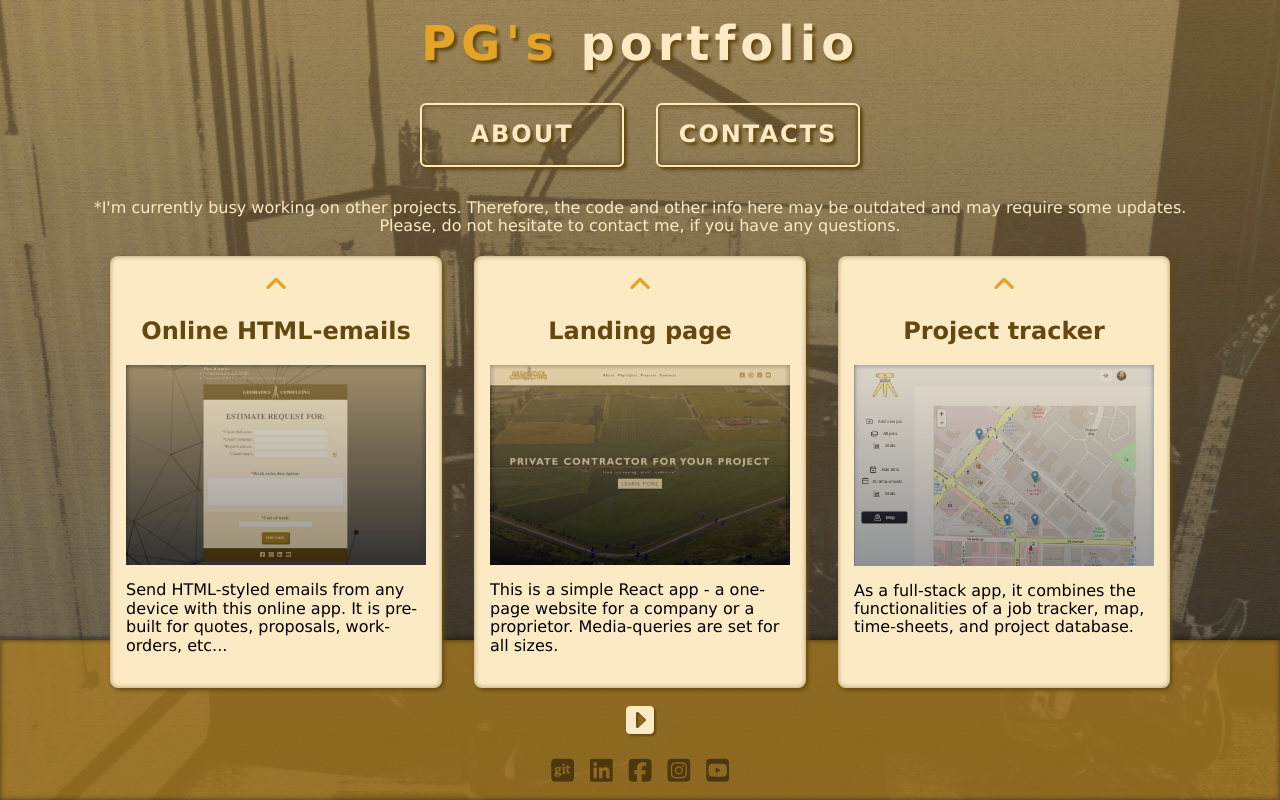
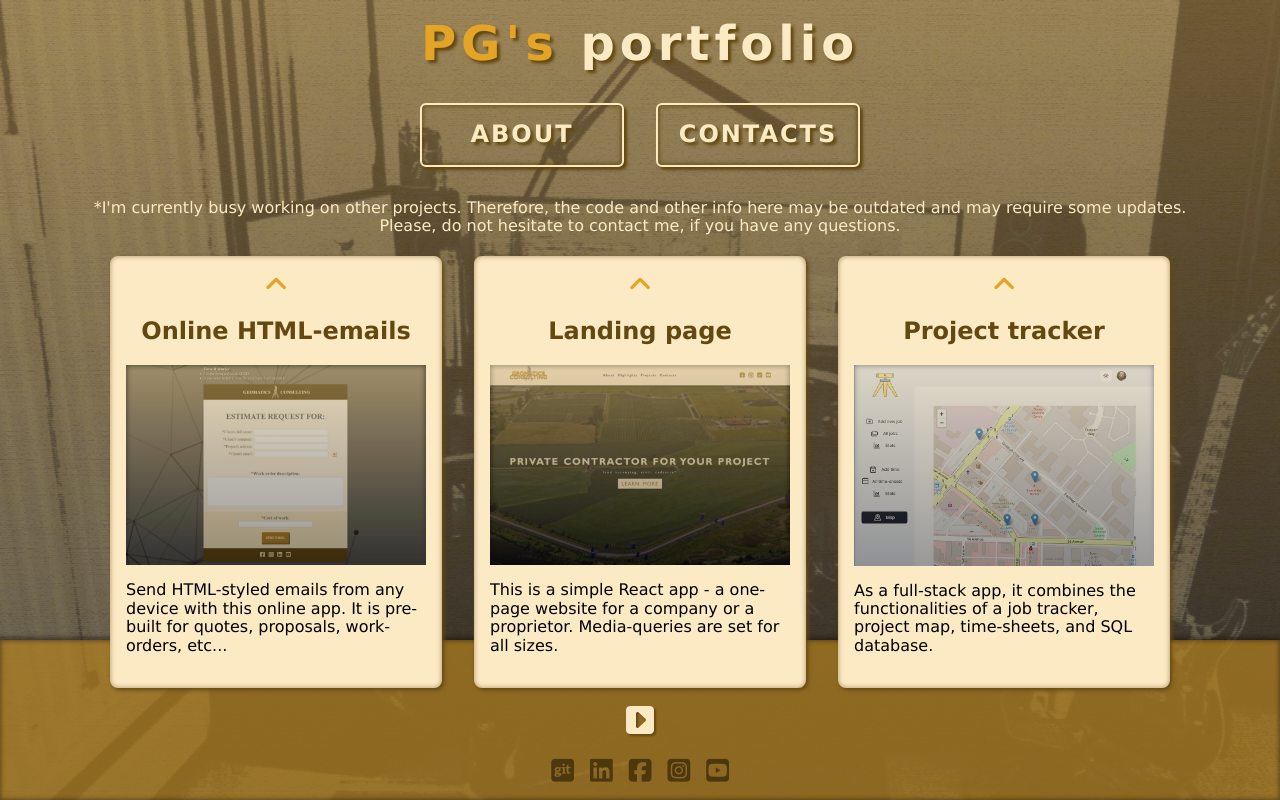
Before and after one commit to Pavel-Gs/pg_portfolio, a React (Create React App) app: page /project3 in a window 1280 px wide. Built offline with nearby package versions, Linux system fonts and the light colour scheme.

Commit message:
minor changes in descriptions

```diff
--- a/public/resources/cardsValues.json
+++ b/public/resources/cardsValues.json
@@ -58,7 +58,7 @@
 		"h2Text": "Project tracker",
 		"imgSrc": "./resources/tracker.jpg",
 		"imgAlt": "project thumbnail",
-		"pText": "As a full-stack app, it combines the functionalities of a job tracker, map, time-sheets, and project database.",
+		"pText": "As a full-stack app, it combines the functionalities of a job tracker, project map, time-sheets, and SQL database.",
 		"infoPath": "/project3",
 		"tipInfo": "more info",
 		"iInfoClass": "fa-solid fa-circle-info",
--- a/src/components/Project3.js
+++ b/src/components/Project3.js
@@ -2,7 +2,7 @@
 export const Project3 = () => {
 	return (<section className='project-description-section'>
 		<div className='icon-div'><i className='fa-solid fa-file-lines' /><h3>PROJECT TRACKER</h3></div>
-		<p>This application combines the functionalities of a job tracker, map, time-sheets, and project database, providing a comprehensive solution for efficient project management. With its user-friendly interface and robust features, it streamlines workflow, enhances collaboration, and ensures accurate tracking of tasks and resources. (Inspired by John Smilga's "Jobify")</p>
+		<p>This application combines the functionalities of a job tracker, project map, time-sheets, and SQL project database, providing a comprehensive solution for efficient project management. With its user-friendly interface and robust features, it streamlines workflow, enhances collaboration, and ensures accurate tracking of tasks and resources. (Inspired by John Smilga's "Jobify")</p>
 		<p className='spacer' />
 		<div className='icon-div'><i className='fa-solid fa-toolbox' /><h3>TECHNOLOGIES</h3></div>
 		<div className='description-div'><i className='fa-solid fa-n' /><p>NextJS: allows to create full-stack web applications with the power of React components.</p></div>
```
